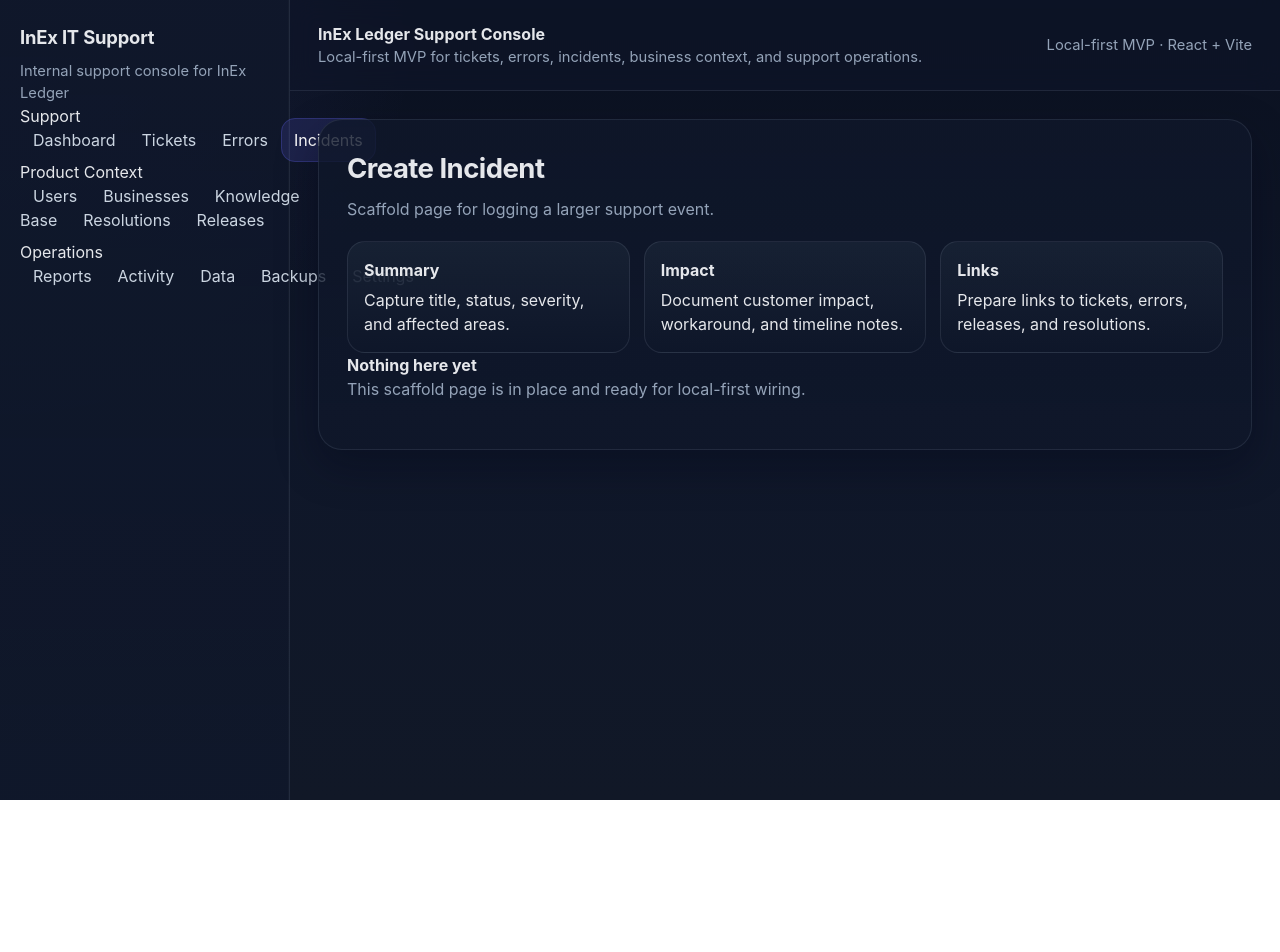
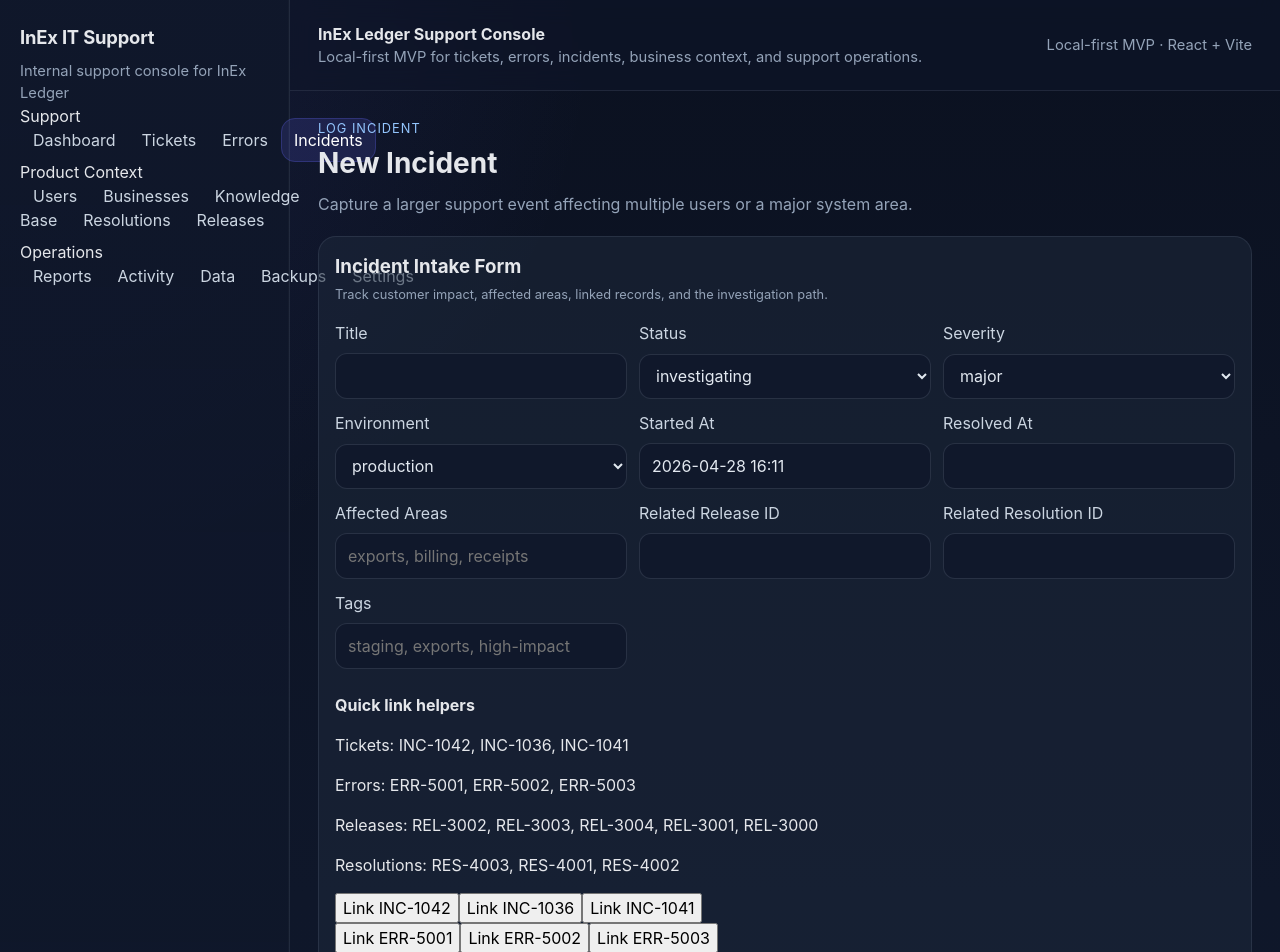
Before and after one commit to Emanuel628/InEx-IT-Support, a React (Vite) app: page /incidents/new in a window 1280 px wide. Shown: the top 952 px of the page. Before the commit the page ends 800 px from the top, so only its background shows below. Built offline with nearby package versions, Linux system fonts and the light colour scheme.

Commit message:
Build create incident workflow page

```diff
--- a/src/pages/incidents/CreateIncidentPage.tsx
+++ b/src/pages/incidents/CreateIncidentPage.tsx
@@ -1,15 +1,178 @@
-import { PlaceholderPage } from '@/components/shared/PlaceholderPage';
+import { useMemo, useState, type FormEvent } from 'react';
+import { useNavigate } from 'react-router-dom';
+import { createIncident } from '@/features/incidents/lib/incidentStore';
+import { getErrors } from '@/features/errors/lib/errorStore';
+import { getReleases } from '@/features/releases/lib/releaseStore';
+import { getResolutions } from '@/features/resolutions/lib/resolutionStore';
+import { getTickets } from '@/features/tickets/lib/ticketStore';
+import { INCIDENT_SEVERITIES, INCIDENT_STATUSES } from '@/constants/workflow';
+import type { CreateIncidentInput, IncidentEnvironment, IncidentSeverity, IncidentStatus } from '@/types/incidents';
+import '@/features/tickets/styles/tickets.css';
+
+const initialForm: CreateIncidentInput = {
+  title: '',
+  status: 'investigating',
+  severity: 'major',
+  environment: 'production',
+  affectedAreas: [],
+  customerImpact: '',
+  startedAt: new Date().toISOString().slice(0, 16).replace('T', ' '),
+  resolvedAt: '',
+  rootCause: '',
+  workaround: '',
+  resolutionSummary: '',
+  relatedTicketIds: [],
+  relatedErrorIds: [],
+  relatedReleaseId: '',
+  relatedResolutionId: '',
+  tags: [],
+};
 
 export function CreateIncidentPage() {
+  const navigate = useNavigate();
+  const tickets = useMemo(() => getTickets().slice(0, 6), []);
+  const errors = useMemo(() => getErrors().slice(0, 6), []);
+  const releases = useMemo(() => getReleases().slice(0, 6), []);
+  const resolutions = useMemo(() => getResolutions().slice(0, 6), []);
+  const [form, setForm] = useState<CreateIncidentInput>(initialForm);
+
+  function handleSubmit(event: FormEvent<HTMLFormElement>) {
+    event.preventDefault();
+    const incident = createIncident({
+      ...form,
+      title: form.title.trim(),
+      customerImpact: form.customerImpact.trim(),
+      rootCause: form.rootCause.trim(),
+      workaround: form.workaround.trim(),
+      resolutionSummary: form.resolutionSummary.trim(),
+    });
+    navigate(`/incidents/${incident.id}`);
+  }
+
+  function toggleId(list: 'relatedTicketIds' | 'relatedErrorIds', value: string) {
+    setForm((current) => ({
+      ...current,
+      [list]: current[list].includes(value)
+        ? current[list].filter((item) => item !== value)
+        : [...current[list], value],
+    }));
+  }
+
   return (
-    <PlaceholderPage
-      title="Create Incident"
-      description="Scaffold page for logging a larger support event."
-      cards={[
-        { title: 'Summary', body: 'Capture title, status, severity, and affected areas.' },
-        { title: 'Impact', body: 'Document customer impact, workaround, and timeline notes.' },
-        { title: 'Links', body: 'Prepare links to tickets, errors, releases, and resolutions.' },
-      ]}
-    />
+    <section className="ticket-workspace-page">
+      <div className="ticket-page-header">
+        <div>
+          <span className="ticket-page-eyebrow">Log Incident</span>
+          <h2>New Incident</h2>
+          <p>Capture a larger support event affecting multiple users or a major system area.</p>
+        </div>
+      </div>
+
+      <section className="ticket-detail-panel">
+        <div className="ticket-section-header">
+          <h3>Incident Intake Form</h3>
+          <span>Track customer impact, affected areas, linked records, and the investigation path.</span>
+        </div>
+
+        <form className="ticket-form-layout" onSubmit={handleSubmit}>
+          <div className="ticket-form-grid">
+            <label>
+              Title
+              <input value={form.title} onChange={(event) => setForm((current) => ({ ...current, title: event.target.value }))} required />
+            </label>
+            <label>
+              Status
+              <select value={form.status} onChange={(event) => setForm((current) => ({ ...current, status: event.target.value as IncidentStatus }))}>
+                {INCIDENT_STATUSES.map((value) => <option key={value} value={value}>{value}</option>)}
+              </select>
+            </label>
+            <label>
+              Severity
+              <select value={form.severity} onChange={(event) => setForm((current) => ({ ...current, severity: event.target.value as IncidentSeverity }))}>
+                {INCIDENT_SEVERITIES.map((value) => <option key={value} value={value}>{value}</option>)}
+              </select>
+            </label>
+            <label>
+              Environment
+              <select value={form.environment} onChange={(event) => setForm((current) => ({ ...current, environment: event.target.value as IncidentEnvironment }))}>
+                <option value="production">production</option>
+                <option value="staging">staging</option>
+                <option value="local">local</option>
+                <option value="development">development</option>
+              </select>
+            </label>
+            <label>
+              Started At
+              <input value={form.startedAt} onChange={(event) => setForm((current) => ({ ...current, startedAt: event.target.value }))} />
+            </label>
+            <label>
+              Resolved At
+              <input value={form.resolvedAt} onChange={(event) => setForm((current) => ({ ...current, resolvedAt: event.target.value }))} />
+            </label>
+            <label>
+              Affected Areas
+              <input value={form.affectedAreas.join(', ')} onChange={(event) => setForm((current) => ({ ...current, affectedAreas: event.target.value.split(',').map((value) => value.trim()).filter(Boolean) }))} placeholder="exports, billing, receipts" />
+            </label>
+            <label>
+              Related Release ID
+              <input value={form.relatedReleaseId} onChange={(event) => setForm((current) => ({ ...current, relatedReleaseId: event.target.value }))} />
+            </label>
+            <label>
+              Related Resolution ID
+              <input value={form.relatedResolutionId} onChange={(event) => setForm((current) => ({ ...current, relatedResolutionId: event.target.value }))} />
+            </label>
+            <label>
+              Tags
+              <input value={form.tags.join(', ')} onChange={(event) => setForm((current) => ({ ...current, tags: event.target.value.split(',').map((value) => value.trim()).filter(Boolean) }))} placeholder="staging, exports, high-impact" />
+            </label>
+          </div>
+
+          <div className="ticket-detail-stack">
+            <div>
+              <strong>Quick link helpers</strong>
+              <p>Tickets: {tickets.map((ticket) => ticket.id).join(', ') || '—'}</p>
+              <p>Errors: {errors.map((error) => error.id).join(', ') || '—'}</p>
+              <p>Releases: {releases.map((release) => release.id).join(', ') || '—'}</p>
+              <p>Resolutions: {resolutions.map((resolution) => resolution.id).join(', ') || '—'}</p>
+            </div>
+            <div className="ticket-inline-actions">
+              {tickets.map((ticket) => (
+                <button key={ticket.id} type="button" onClick={() => toggleId('relatedTicketIds', ticket.id)}>
+                  {form.relatedTicketIds.includes(ticket.id) ? `Unlink ${ticket.id}` : `Link ${ticket.id}`}
+                </button>
+              ))}
+            </div>
+            <div className="ticket-inline-actions">
+              {errors.map((error) => (
+                <button key={error.id} type="button" onClick={() => toggleId('relatedErrorIds', error.id)}>
+                  {form.relatedErrorIds.includes(error.id) ? `Unlink ${error.id}` : `Link ${error.id}`}
+                </button>
+              ))}
+            </div>
+          </div>
+
+          <label>
+            Customer Impact
+            <textarea rows={4} value={form.customerImpact} onChange={(event) => setForm((current) => ({ ...current, customerImpact: event.target.value }))} required />
+          </label>
+          <label>
+            Workaround
+            <textarea rows={4} value={form.workaround} onChange={(event) => setForm((current) => ({ ...current, workaround: event.target.value }))} />
+          </label>
+          <label>
+            Root Cause
+            <textarea rows={4} value={form.rootCause} onChange={(event) => setForm((current) => ({ ...current, rootCause: event.target.value }))} />
+          </label>
+          <label>
+            Resolution Summary
+            <textarea rows={4} value={form.resolutionSummary} onChange={(event) => setForm((current) => ({ ...current, resolutionSummary: event.target.value }))} />
+          </label>
+
+          <div className="ticket-form-actions">
+            <button type="submit">Save Incident</button>
+          </div>
+        </form>
+      </section>
+    </section>
   );
 }
```
